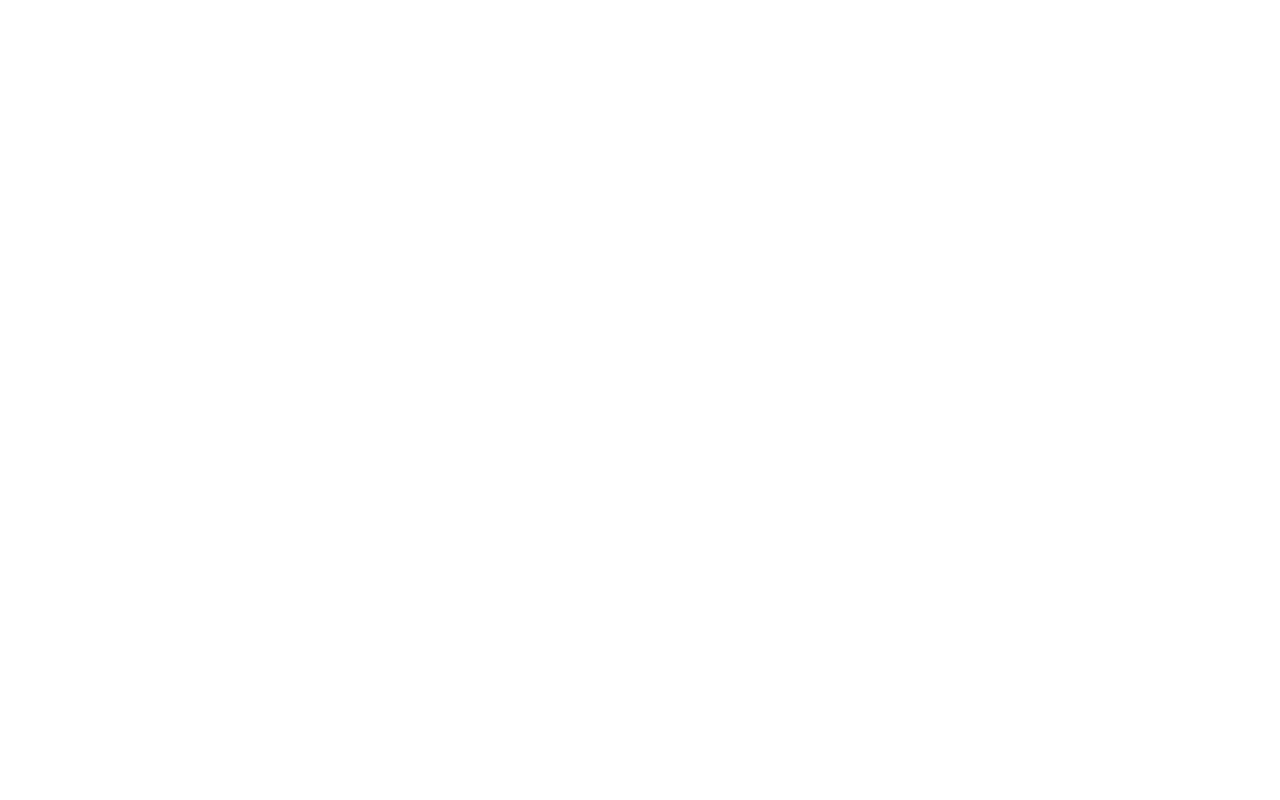
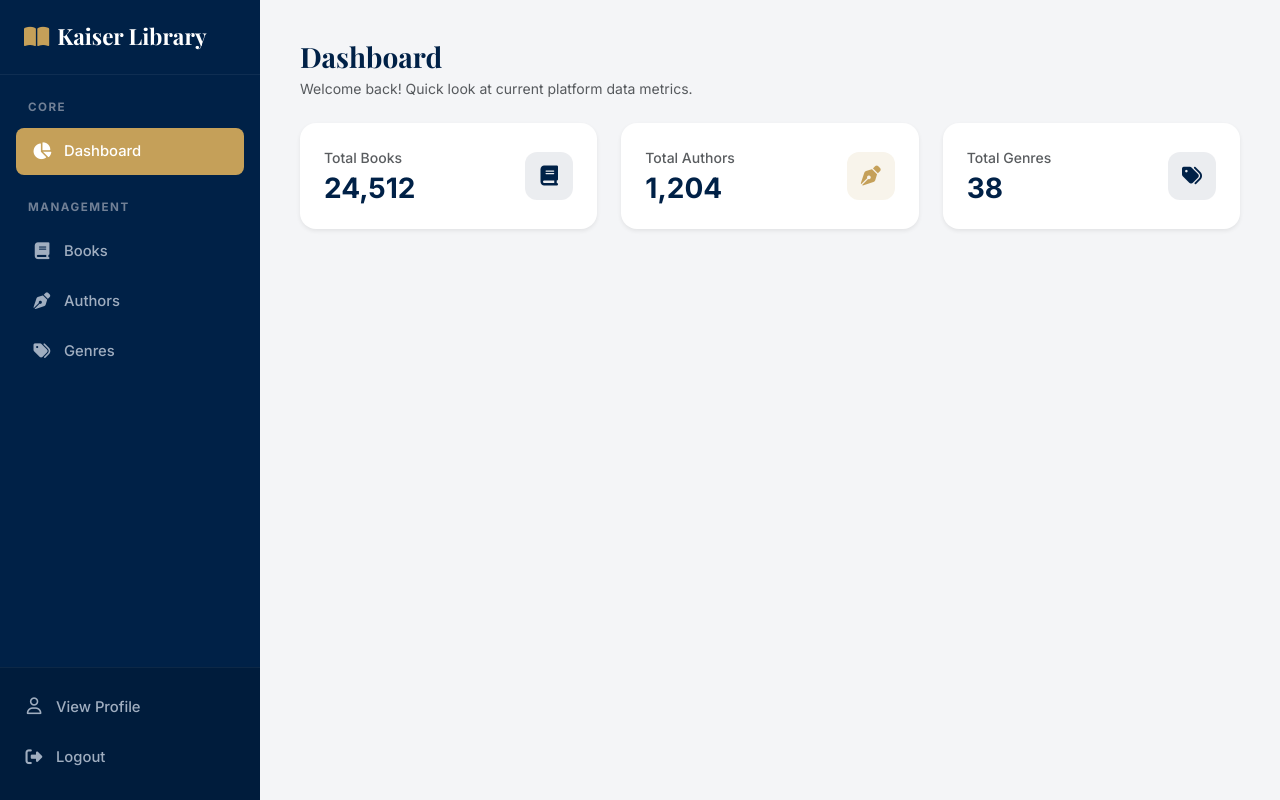
Before and after one commit to sumitchaudhary980/library-management-system, a plain HTML site: page frontend/admin/dashboard.html in a window 1280 px wide. Drawn offline with nearby package versions, Linux system fonts and the light colour scheme.

Commit message:
made dashboard and fixed the previous issues

```diff
--- a/backend/src/routes/pageRoute.js
+++ b/backend/src/routes/pageRoute.js
@@ -32,8 +32,4 @@
   res.sendFile(path.join(frontendPath, "admin/dashboard.html"));
 });
 
-router.get("/user/dashboard", requireReader, (req, res) => {
-  res.sendFile(path.join(frontendPath, "user/dashboard.html"));
-});
-
 module.exports = router;
--- a/frontend/admin/dashboard.html
+++ b/frontend/admin/dashboard.html
@@ -0,0 +1,135 @@
+<!DOCTYPE html>
+<html lang="en">
+<head>
+    <meta charset="UTF-8">
+    <meta name="viewport" content="width=device-width, initial-scale=1.0">
+    <title>Kaiser Library | Admin Panel</title>
+    <link href="https://cdn.jsdelivr.net/npm/bootstrap@5.3.2/dist/css/bootstrap.min.css" rel="stylesheet">
+    <link rel="preconnect" href="https://fonts.googleapis.com">
+    <link rel="preconnect" href="https://fonts.gstatic.com" crossorigin>
+    <link href="https://fonts.googleapis.com/css2?family=Inter:wght@400;500;600;700&family=Playfair+Display:wght@600;700&display=swap" rel="stylesheet">
+    <link rel="stylesheet" href="https://cdnjs.cloudflare.com/ajax/libs/font-awesome/6.4.2/css/all.min.css">
+    <link rel="stylesheet" href="../assets/style.css">
+</head>
+<body class="dashboard-body">
+
+    <div class="mobile-header d-lg-none bg-white border-bottom px-3 py-2 d-flex align-items-center justify-content-between fixed-top">
+        <a class="navbar-brand font-serif fw-bold m-0 fs-4" href="../index.html">
+            <i class="fas fa-book-open brand-icon me-2"></i>Kaiser Library
+        </a>
+        <button class="btn btn-outline-dark border-0 p-2" type="button" data-bs-toggle="collapse" data-bs-target="#sidebarCollapse">
+            <i class="fas fa-bars fa-lg"></i>
+        </button>
+    </div>
+
+    <div class="dashboard-wrapper">
+
+        <aside class="admin-sidebar collapse d-lg-flex" id="sidebarCollapse">
+            <div class="sidebar-header d-none d-lg-flex">
+                <a class="sidebar-brand font-serif fw-bold" href="../index.html">
+                    <i class="fas fa-book-open brand-icon me-2"></i>Kaiser Library
+                </a>
+            </div>
+
+            <div class="sidebar-menu-wrapper">
+                <span class="menu-category">Core</span>
+                <ul class="sidebar-menu">
+                    <li>
+                        <a href="admin-dashboard.html" class="menu-item active">
+                            <i class="fas fa-chart-pie menu-icon"></i> Dashboard
+                        </a>
+                    </li>
+                </ul>
+
+                <span class="menu-category">Management</span>
+                <ul class="sidebar-menu">
+                    <li>
+                        <a href="book-list.html" class="menu-item">
+                            <i class="fas fa-book menu-icon"></i> Books
+                        </a>
+                    </li>
+                    <li>
+                        <a href="author-list.html" class="menu-item">
+                            <i class="fas fa-pen-nib menu-icon"></i> Authors
+                        </a>
+                    </li>
+                    <li>
+                        <a href="genre-list.html" class="menu-item">
+                            <i class="fas fa-tags menu-icon"></i> Genres
+                        </a>
+                    </li>
+                </ul>
+            </div>
+
+            <div class="sidebar-footer-nav mt-auto border-top pt-3 px-2 pb-3" style="border-color: rgba(255, 255, 255, 0.05) !important;">
+                <ul class="sidebar-menu mb-0">
+                    <li>
+                        <a href="profile.html" class="menu-item">
+                            <i class="far fa-user menu-icon"></i> View Profile
+                        </a>
+                    </li>
+                    <li>
+                        <button onclick="logout()" class="menu-item">
+                            <i class="fas fa-sign-out-alt menu-icon"></i> Logout
+                        </button>
+                    </li>
+                </ul>
+            </div>
+        </aside>
+
+        <main class="dashboard-content">
+            <div class="container-fluid p-0">
+                <div class="mb-4">
+                    <h1 class="font-serif fw-bold h3 text-primary-dark mb-1">Dashboard</h1>
+                    <p class="text-muted mb-0 small">Welcome back! Quick look at current platform data metrics.</p>
+                </div>
+
+                <div class="row g-4">
+                    <div class="col-12 col-md-4">
+                        <div class="card stat-card border-0 shadow-sm p-4 bg-white">
+                            <div class="d-flex align-items-center justify-content-between">
+                                <div>
+                                    <span class="text-muted small fw-medium d-block mb-1">Total Books</span>
+                                    <h3 class="fw-bold m-0 text-primary-dark">24,512</h3>
+                                </div>
+                                <div class="stat-icon-wrapper bg-primary-light">
+                                    <i class="fas fa-book text-primary-dark"></i>
+                                </div>
+                            </div>
+                        </div>
+                    </div>
+                    <div class="col-12 col-md-4">
+                        <div class="card stat-card border-0 shadow-sm p-4 bg-white">
+                            <div class="d-flex align-items-center justify-content-between">
+                                <div>
+                                    <span class="text-muted small fw-medium d-block mb-1">Total Authors</span>
+                                    <h3 class="fw-bold m-0 text-primary-dark">1,204</h3>
+                                </div>
+                                <div class="stat-icon-wrapper bg-gold-light">
+                                    <i class="fas fa-pen-nib" style="color: var(--accent-gold);"></i>
+                                </div>
+                            </div>
+                        </div>
+                    </div>
+                    <div class="col-12 col-md-4">
+                        <div class="card stat-card border-0 shadow-sm p-4 bg-white">
+                            <div class="d-flex align-items-center justify-content-between">
+                                <div>
+                                    <span class="text-muted small fw-medium d-block mb-1">Total Genres</span>
+                                    <h3 class="fw-bold m-0 text-primary-dark">38</h3>
+                                </div>
+                                <div class="stat-icon-wrapper bg-primary-light">
+                                    <i class="fas fa-tags text-primary-dark"></i>
+                                </div>
+                            </div>
+                        </div>
+                    </div>
+                </div>
+            </div>
+        </main>
+    </div>
+
+    <script src="https://cdn.jsdelivr.net/npm/bootstrap@5.3.2/dist/js/bootstrap.bundle.min.js"></script>
+    <script src="/assets/js/auth.js"></script>
+</body>
+</html>
--- /dev/null
+++ b/frontend/assets/js/auth.js
@@ -0,0 +1,45 @@
+// ── Toast ──
+const toastWrapper = document.createElement("div");
+toastWrapper.className = "toast-wrapper";
+document.body.appendChild(toastWrapper);
+
+function showToast(message, type = "error") {
+  const icons = { error: "fa-circle-xmark", success: "fa-circle-check" };
+
+  const toast = document.createElement("div");
+  toast.className = `custom-toast ${type}`;
+  toast.innerHTML = `
+    <i class="fas ${icons[type]} toast-icon"></i>
+    <span>${message}</span>
+    <i class="fas fa-xmark toast-close" onclick="removeToast(this.parentElement)"></i>
+  `;
+
+  toastWrapper.appendChild(toast);
+  setTimeout(() => removeToast(toast), 4000);
+}
+
+function removeToast(toast) {
+  toast.classList.add("hide");
+  toast.addEventListener("animationend", () => toast.remove(), { once: true });
+}
+
+// ── Password toggle ──
+function togglePassword(id, icon) {
+  const input = document.getElementById(id);
+  if (input.type === "password") {
+    input.type = "text";
+    icon.classList.replace("fa-eye", "fa-eye-slash");
+  } else {
+    input.type = "password";
+    icon.classList.replace("fa-eye-slash", "fa-eye");
+  }
+}
+
+// ── Logout ──
+async function logout() {
+  await fetch("/api/auth/logout", {
+    method: "POST",
+    credentials: "include",
+  });
+  window.location.href = "/";
+}
--- a/frontend/assets/style.css
+++ b/frontend/assets/style.css
@@ -29,6 +29,9 @@
 }
 
 /* Navbar */
+.navbar {
+  background-color: #ffffff !important;
+}
 
 .navbar-brand {
   font-size: 1.75rem;
@@ -40,8 +43,7 @@
   color: var(--accent-gold);
 }
 
-/* Landing Page Hero */
-
+/* Hero Section */
 .hero-section {
   flex: 1;
   display: flex;
@@ -164,7 +166,6 @@
 }
 
 /* Admin Login */
-
 .login-section {
   flex: 1;
   display: flex;
@@ -235,7 +236,7 @@
 }
 
 .input-password-field {
-  padding-right: 50px;
+  padding-right: 110px;
 }
 
 .input-field:focus {
@@ -247,14 +248,20 @@
 
 .password-toggle-wrapper {
   position: absolute;
-  right: 16px;
+  right: 74px;
   z-index: 6;
+  display: flex;
+  align-items: center;
 }
 
 .forgot-link-inline {
+  position: absolute;
+  right: 16px;
   color: var(--accent-gold);
   font-size: 0.85rem;
   font-weight: 600;
+  z-index: 6;
+  transition: color 0.2s ease;
 }
 
 .forgot-link-inline:hover {
@@ -286,8 +293,178 @@
   color: var(--primary-dark);
 }
 
-/* Footer */
+/* Admin Dashboard */
+.dashboard-body {
+  background-color: #f4f5f7;
+  min-height: 100vh;
+}
 
+.mobile-header {
+  height: 60px;
+  z-index: 1030;
+}
+
+.dashboard-wrapper {
+  display: flex;
+  width: 100%;
+  min-height: 100vh;
+}
+
+.admin-sidebar {
+  width: 260px;
+  background-color: var(--primary-dark);
+  display: flex;
+  flex-direction: column;
+  position: fixed;
+  top: 0;
+  bottom: 0;
+  left: 0;
+  z-index: 1040;
+  transition: all 0.3s ease;
+}
+
+.sidebar-header {
+  height: 75px;
+  padding: 0 24px;
+  display: flex;
+  align-items: center;
+  border-bottom: 1px solid rgba(255, 255, 255, 0.06);
+}
+
+.sidebar-brand {
+  font-size: 1.4rem;
+  color: #ffffff !important;
+  text-decoration: none;
+}
+
+.sidebar-menu-wrapper {
+  flex: 1;
+  padding: 24px 16px;
+  overflow-y: auto;
+}
+
+.menu-category {
+  display: block;
+  font-size: 0.725rem;
+  font-weight: 700;
+  text-transform: uppercase;
+  letter-spacing: 1.5px;
+  color: #718096;
+  margin-bottom: 12px;
+  padding-left: 12px;
+}
+
+.sidebar-menu {
+  list-style: none;
+  padding: 0;
+  margin: 0 0 24px 0;
+}
+
+.sidebar-menu li {
+  margin-bottom: 4px;
+}
+
+.menu-item {
+  display: flex;
+  align-items: center;
+  padding: 12px 16px;
+  color: #a0aec0;
+  text-decoration: none !important;
+  font-size: 0.925rem;
+  font-weight: 500;
+  border-radius: 8px;
+  transition: all 0.2s ease;
+}
+
+/* Base reset for <button> using .menu-item so it looks exactly like <a> tags */
+button.menu-item {
+  background: transparent;
+  border: none;
+  width: 100%;
+  text-align: left;
+  font-family: inherit;
+  cursor: pointer;
+}
+
+button.menu-item:focus {
+  outline: none;
+}
+
+.menu-item:hover {
+  color: #ffffff;
+  background-color: rgba(255, 255, 255, 0.04);
+}
+
+.menu-item.active {
+  color: #ffffff !important;
+  background-color: var(--accent-gold);
+}
+
+.menu-icon {
+  width: 20px;
+  margin-right: 12px;
+  font-size: 1.05rem;
+  text-align: center;
+}
+
+/* Sidebar Footer (Profile / Logout Container) */
+.sidebar-footer-nav {
+  background-color: rgba(0, 0, 0, 0.15);
+}
+
+.dashboard-content {
+  flex: 1;
+  padding: 40px;
+  margin-left: 260px;
+  min-width: 0;
+}
+
+.stat-card {
+  border-radius: 16px;
+}
+
+.stat-icon-wrapper {
+  width: 48px;
+  height: 48px;
+  border-radius: 12px;
+  display: flex;
+  align-items: center;
+  justify-content: center;
+  font-size: 1.25rem;
+}
+
+.bg-primary-light {
+  background-color: rgba(0, 33, 71, 0.08);
+}
+
+.bg-gold-light {
+  background-color: rgba(197, 160, 89, 0.12);
+}
+
+@media (max-width: 991.98px) {
+  .admin-sidebar {
+    top: 60px;
+    width: 100%;
+    bottom: auto;
+    max-height: calc(100vh - 60px);
+    overflow-y: auto;
+  }
+
+  .sidebar-menu-wrapper {
+    overflow-y: visible;
+  }
+
+  .dashboard-content {
+    margin-left: 0;
+    padding: 90px 20px 40px 20px;
+  }
+
+  .dashboard-wrapper {
+    flex-direction: column;
+  }
+}
+
+/* Footer Section */
 .main-footer {
   background-color: #ffffff;
   border-top: 1px solid #e2e8f0;
@@ -363,14 +540,10 @@
   }
 }
 
-
-
-
-
-/* Toast */
+/* Toast Notification Component */
 .toast-wrapper {
   position: fixed;
-  bottom: 24px;
+  top: 24px;
   right: 24px;
   z-index: 9999;
   display: flex;
@@ -378,7 +551,7 @@
   gap: 10px;
 }
 
-.toast {
+.custom-toast {
   display: flex;
   align-items: center;
   gap: 12px;
@@ -390,27 +563,27 @@
   max-width: 340px;
   box-shadow: 0 4px 20px rgba(0, 0, 0, 0.12);
   animation: slideIn 0.3s ease forwards;
-  font-family: 'Inter', sans-serif;
+  font-family: "Inter", sans-serif;
 }
 
-.toast.success {
-  background: #f0fdf4;
-  color: #166534;
-  border: 1px solid #bbf7d0;
+.custom-toast.success {
+  background: #fffbf2;
+  color: #7a5c1e;
+  border: 1px solid var(--accent-gold);
 }
 
-.toast.error {
-  background: #fef2f2;
-  color: #991b1b;
-  border: 1px solid #fecaca;
+.custom-toast.error {
+  background: #f8f0f0;
+  color: var(--primary-dark);
+  border: 1px solid #c0392b;
 }
 
-.toast .toast-icon {
+.custom-toast .toast-icon {
   font-size: 1rem;
   flex-shrink: 0;
 }
 
-.toast .toast-close {
+.custom-toast .toast-close {
   margin-left: auto;
   cursor: pointer;
   opacity: 0.5;
@@ -418,20 +591,20 @@
   flex-shrink: 0;
 }
 
-.toast .toast-close:hover {
+.custom-toast .toast-close:hover {
   opacity: 1;
 }
 
-.toast.hide {
+.custom-toast.hide {
   animation: slideOut 0.3s ease forwards;
 }
 
 @keyframes slideIn {
-  from { opacity: 0; transform: translateY(16px); }
+  from { opacity: 0; transform: translateY(-16px); }
   to   { opacity: 1; transform: translateY(0); }
 }
 
 @keyframes slideOut {
   from { opacity: 1; transform: translateY(0); }
-  to   { opacity: 0; transform: translateY(16px); }
+  to   { opacity: 0; transform: translateY(-16px); }
 }
```
Also changed, not shown: frontend/admin/login.html (+16 -79 lines), frontend/assets/js/login.js (added, +32 -0 lines), frontend/user/login.html (+17 -15 lines), frontend/assets/script.js (added).
